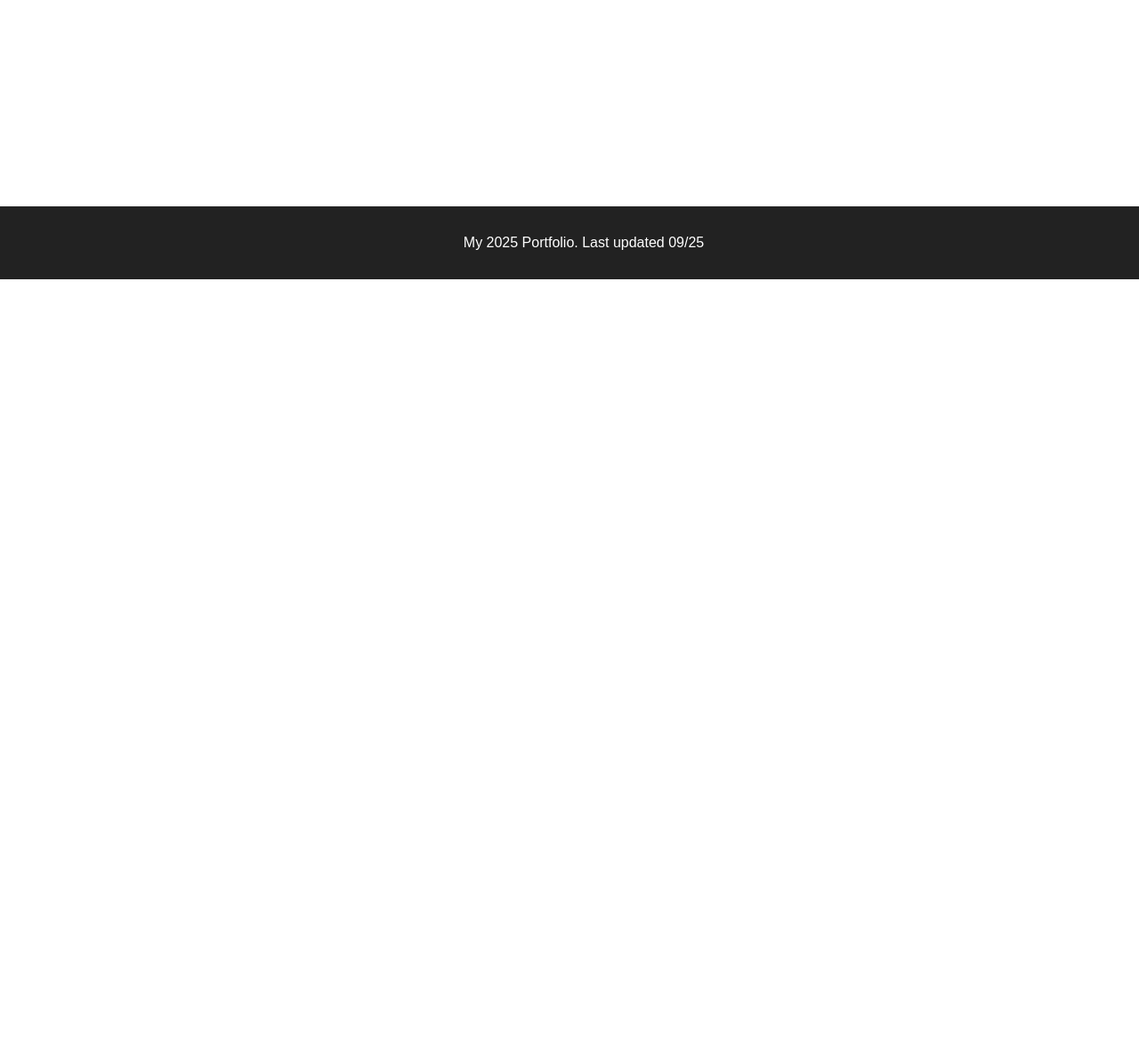
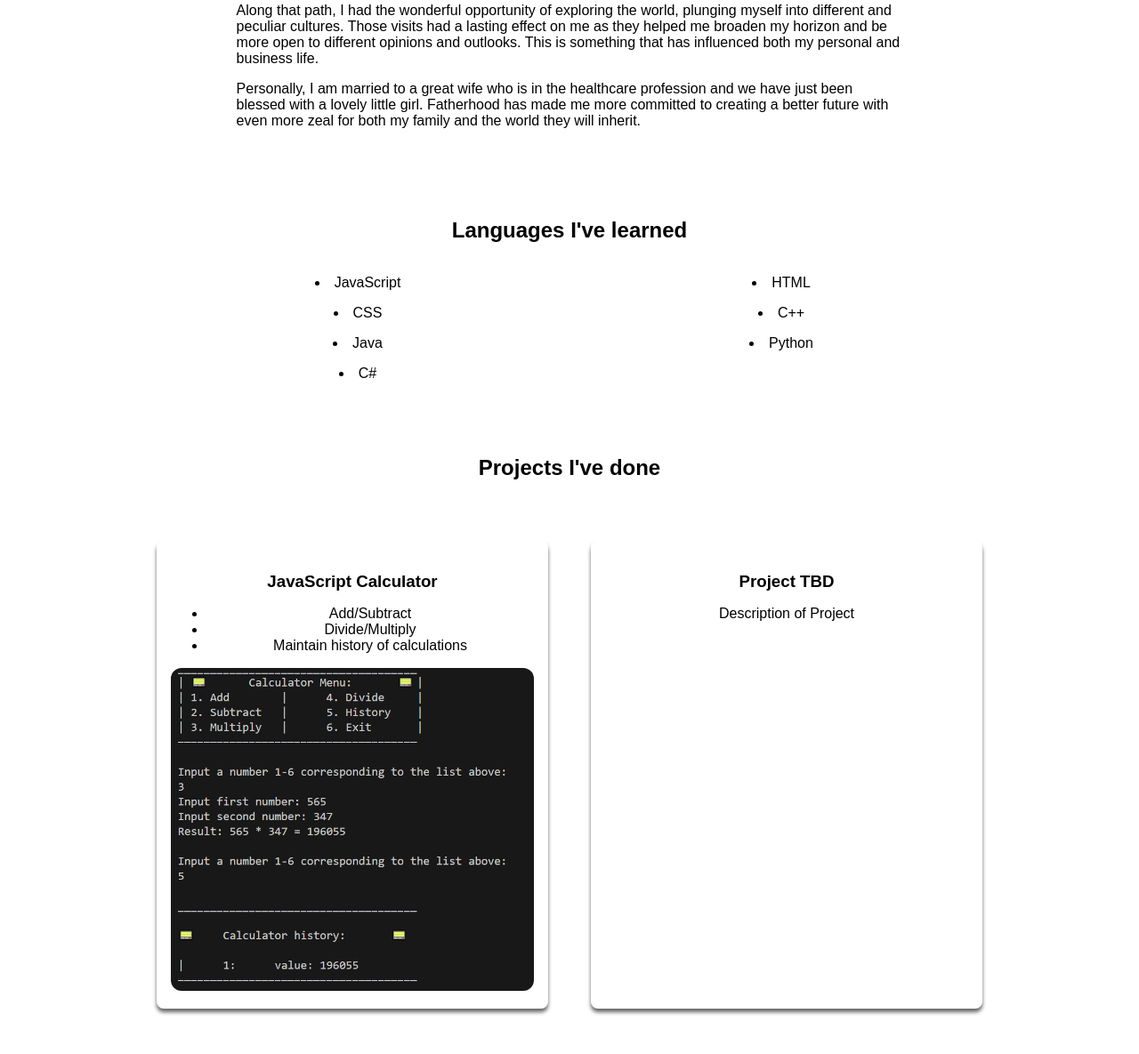
Before and after one commit to rtlawrence20/rtl-personal-website, a plain HTML site: page index.html in a window 1280 px wide. Shown: the part 620-1805 px from the top of the page at 89% size. Before the commit the page ends 934 px from the top, so only its background shows below. Drawn offline with Linux system fonts and the light colour scheme.

Commit message:
Filled out header section, filled out Lang. section, inserted 1 0f 2 projects to html; added grid items, languages, project styles to css

```diff
--- a/index.html
+++ b/index.html
@@ -13,7 +13,7 @@
     <body>
 
         <!-- Navigation Bar -->
-        <nav class="navbar">
+        <nav class="navbar center-text">
             <ul>
                 <li><a href="#home">Home</a></li>
                 <li><a href="#about-me">About Me</a></li>
@@ -26,7 +26,12 @@
         <main class="main-content">
 
             <!-- Home Content -->
-            <header id="home"></header>
+            <header id="home">
+                <h1>Robert Lawrence<br>
+                    Portfolio</h1>
+                <p>My journery into understanding HTML and CSS</p>
+                <a href="https://github.com/rtlawrence20">GitHub</a>
+            </header>
 
             <!-- About Me Content -->
             <section id ="about-me">
@@ -56,12 +61,37 @@
 
             <!-- Languages -->
             <section class="languages-section">
-                <p>
-                </p>
+                <h2>Languages I've learned</h2>
+                <ul class="grid-container">
+                    <li>JavaScript</li>
+                    <li>HTML</li>
+                    <li>CSS</li>
+                    <li>C++</li>
+                    <li>Java</li>
+                    <li>Python</li>
+                    <li>C#</li>
+                </ul>
             </section>
 
             <!-- Projects Content -->
-            <section id="projects">
+            <h2 class="center">Projects I've done</h2>
+            <section id="projects" class="grid-container">
+                <article class="projects-item">
+                    <h3>JavaScript Calculator</h3>
+                        <p>
+                            <ul>
+                                <li>Add/Subtract</li>
+                                <li>Divide/Multiply</li>
+                                <li>Maintain history of calculations</li>
+                            </ul>
+                        </p>
+                    <img src="calcImg.PNG" alt="Calculator Project">
+                </article>
+
+                <article class="projects-item">
+                    <h3>Project TBD</h3>
+                    <p>Description of Project</p>
+                </article>
             </section>
 
             <!-- Contact Content -->
--- a/style.css
+++ b/style.css
@@ -3,6 +3,7 @@ body {
     font-family: Arial, Helvetica, sans-serif; /* Set font stack with fallbacks */
     margin: 0;
     padding: 0;
+    text-align: center;
 }
 
 /* === Navbar Styles  === */
@@ -11,26 +12,22 @@ body {
     width: 100%;
     z-index: 1000; /* Ensure it's above other content */
     position: fixed;
-    text-align: center;
     font-size: 1.4em;
     padding: 0.5em; /* Space inside  */
 
 }
-
 .navbar ul {
     list-style: none; /* Remove default bullet points */
 }
-
 .navbar ul li {
     display: inline; /* Nav horizontal row */
-    margin: 0 4em; /* Spacing between */
+    margin: 0 4em;
 }
 
 /* === Main Content === */
 .main-content {
     padding-top: 6em; /* Create space below the fixed navbar */
 }
-
 /* want to keep these two consistent for now but may split later*/
 .main-content header,
 .main-content section {
@@ -38,23 +35,69 @@ body {
     text-align: center;
 }
 
-/* === Floated Images === */
+/* === Floated Image === */
 .float-left {
     float: left; /* Float element to the left */
-    width: 75px; /* Fixed width */
-    height: 75px; /* Fixed height */
+    width: 75px;
+    height: 75px;
     object-fit: cover; /* Ensure image covers box without distortion */
-    margin-right: 1rem; /* Space to the right of the image */
-    margin-bottom: 0.5rem; /* Space below image */
+    margin-right: 1rem;
+    margin-bottom: 0.5rem;
     border-radius: 20px; /* Round image corners */
 }
 
-/* === About Me Section Text Styles === */
+/* === About Me Section === */
 .about-me-text {
-    width: 60%; /* Constrain text width */
-    text-align: left; /* Align text to the left */
-    justify-self: center; /* Center inside grid if parent is grid */
+    width: 60%;
+    text-align: left;
+    justify-self: center;
 }
+
+/* === Grid items === */
+.grid-container {
+    display: grid;
+    grid-template-columns: 1fr 1fr; /* 2 equal-width columns */
+    gap: 1em;
+    padding: 1em;
+    width: 75%;
+    justify-self: center;
+}
+
+/* === Languages === */
+.languages-section ul {
+  list-style-position: inside; /* Move bullets inside */
+}
+
+/* === Projects Grid Container === */
+
+
+/* === Project Card Styles === */
+.projects-item {
+    margin: 1em;
+    padding: 1em;
+    box-shadow: 0 4px 4px rgba(0, 0, 0, 0.6);
+    box-sizing: border-box;
+    border-radius: 8px; /* Rounded corners */
+    transition: transform 0.2s; /* Smooth scaling on hover */
+}
+
+/* === Hover Effect on Project Cards === */
+.projects-item:hover {
+    transform: scale(1.02); /* Slightly enlarge the card on hover */
+}
+
+/* === Project Images === */
+.projects-item img {
+    border-radius: 12px;
+    width: 100%;
+}
+
+/* === Project Titles === */
+.projects-item h3 {
+    font-weight: bold;
+    margin-bottom: 0.5em;
+}
+
 
 /* === Footer === */
 footer {
```
